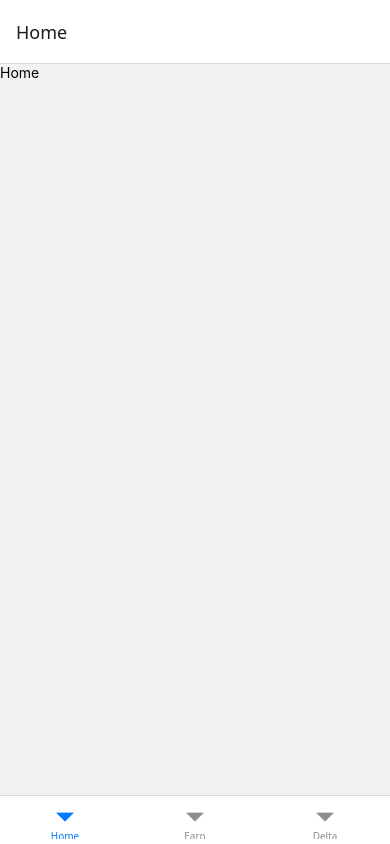
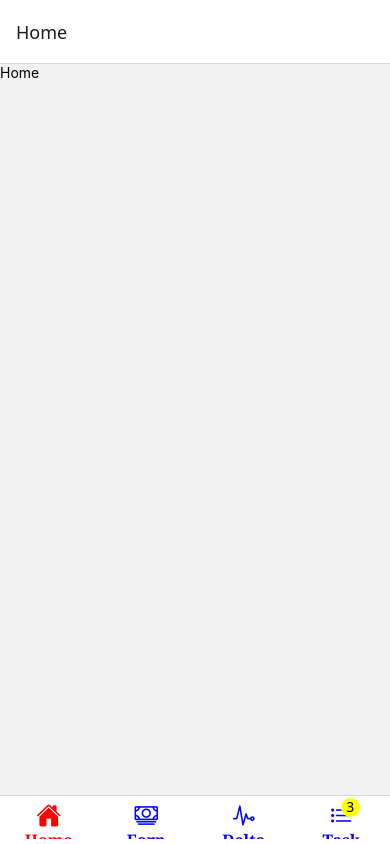
Before and after one commit to nuruddin-osman/react-native-navigation, a React Native app: screen / in a window 390 px wide. Built offline with nearby package versions, Linux system fonts and the light colour scheme.

Commit message:
Bottom tab navigation practice done

```diff
--- a/App.jsx
+++ b/App.jsx
@@ -4,16 +4,54 @@ import { NavigationContainer } from '@react-navigation/native';
 import Home from './src/screens/tabBottom/Home';
 import Earn from './src/screens/tabBottom/Earn';
 import Delta from './src/screens/tabBottom/Delta';
+import Task from './src/screens/tabBottom/Task';
+import Icon from 'react-native-vector-icons/Ionicons';
 
 const Tab = createBottomTabNavigator();
+const getIconBars = (routeName, focused, color, size) => {
+  let iconName;
+  if (routeName === 'Home') {
+    iconName = focused ? 'home' : 'home-outline';
+  } else if (routeName === 'Earn') {
+    iconName = focused ? 'cash' : 'cash-outline';
+  } else if (routeName === 'Delta') {
+    iconName = focused ? 'pulse' : 'pulse-outline';
+  } else if (routeName === 'Task') {
+    iconName = focused ? 'list' : 'list-outline';
+  }
+  return <Icon name={iconName} size={size} color={color} />;
+};
 
 const App = () => {
   return (
     <NavigationContainer>
-      <Tab.Navigator>
+      <Tab.Navigator
+        screenOptions={({ route }) => ({
+          tabBarIcon: ({ focused, color, size }) =>
+            getIconBars(route.name, focused, color, size),
+          tabBarActiveTintColor: 'red',
+          tabBarInactiveTintColor: 'blue',
+          tabBarLabelStyle: {
+            fontSize: 16,
+            fontFamily: 'Georgia',
+            fontWeight: 700,
+          },
+        })}
+      >
         <Tab.Screen name="Home" component={Home} />
         <Tab.Screen name="Earn" component={Earn} />
         <Tab.Screen name="Delta" component={Delta} />
+        <Tab.Screen
+          name="Task"
+          component={Task}
+          options={{
+            tabBarBadge: 3,
+            tabBarBadgeStyle: {
+              color: 'black',
+              backgroundColor: 'yellow',
+            },
+          }}
+        />
       </Tab.Navigator>
     </NavigationContainer>
   );
--- /dev/null
+++ b/src/screens/tabBottom/Task.jsx
@@ -0,0 +1,12 @@
+import { View, Text } from 'react-native';
+import React from 'react';
+
+const Task = () => {
+  return (
+    <View>
+      <Text>Task</Text>
+    </View>
+  );
+};
+
+export default Task;
```
